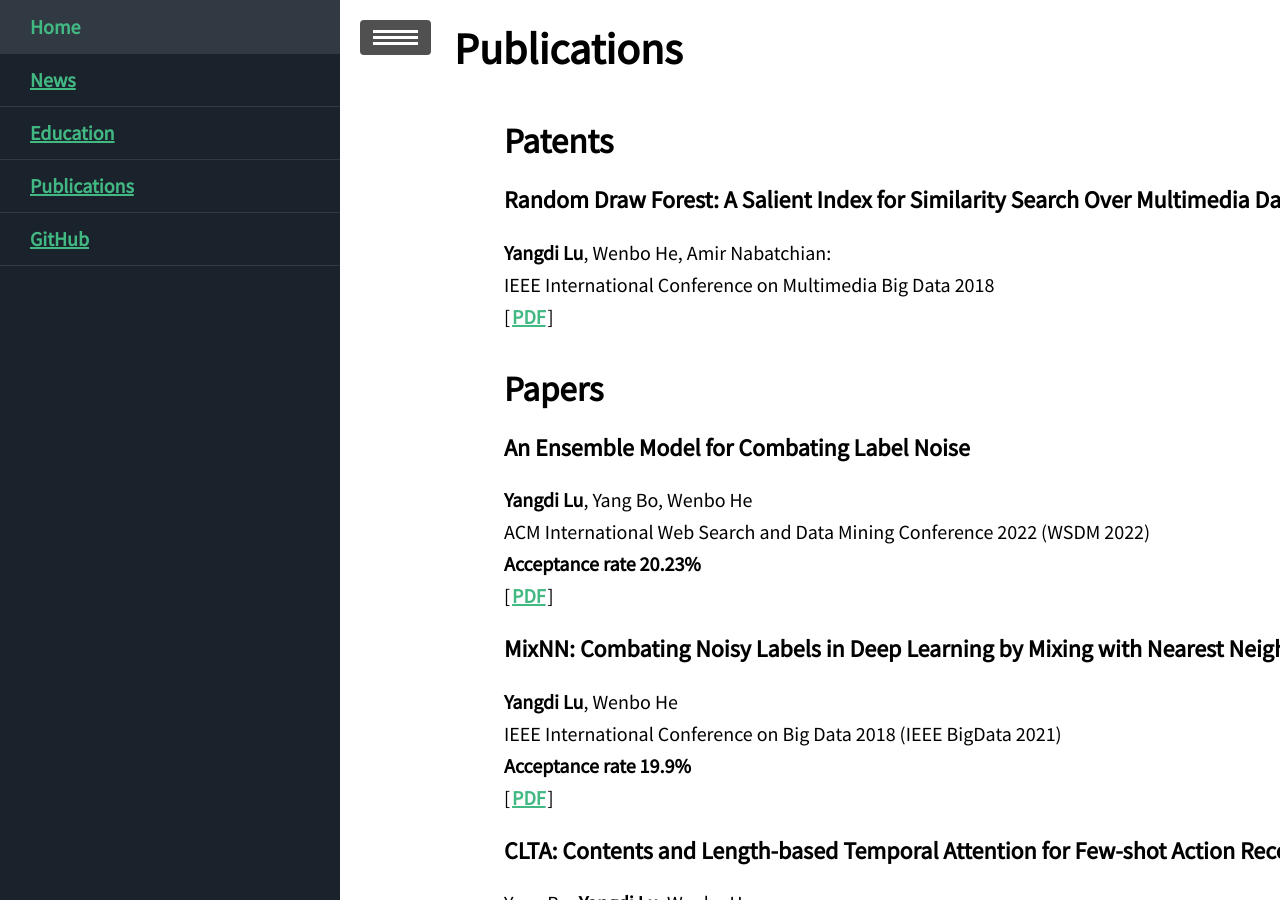
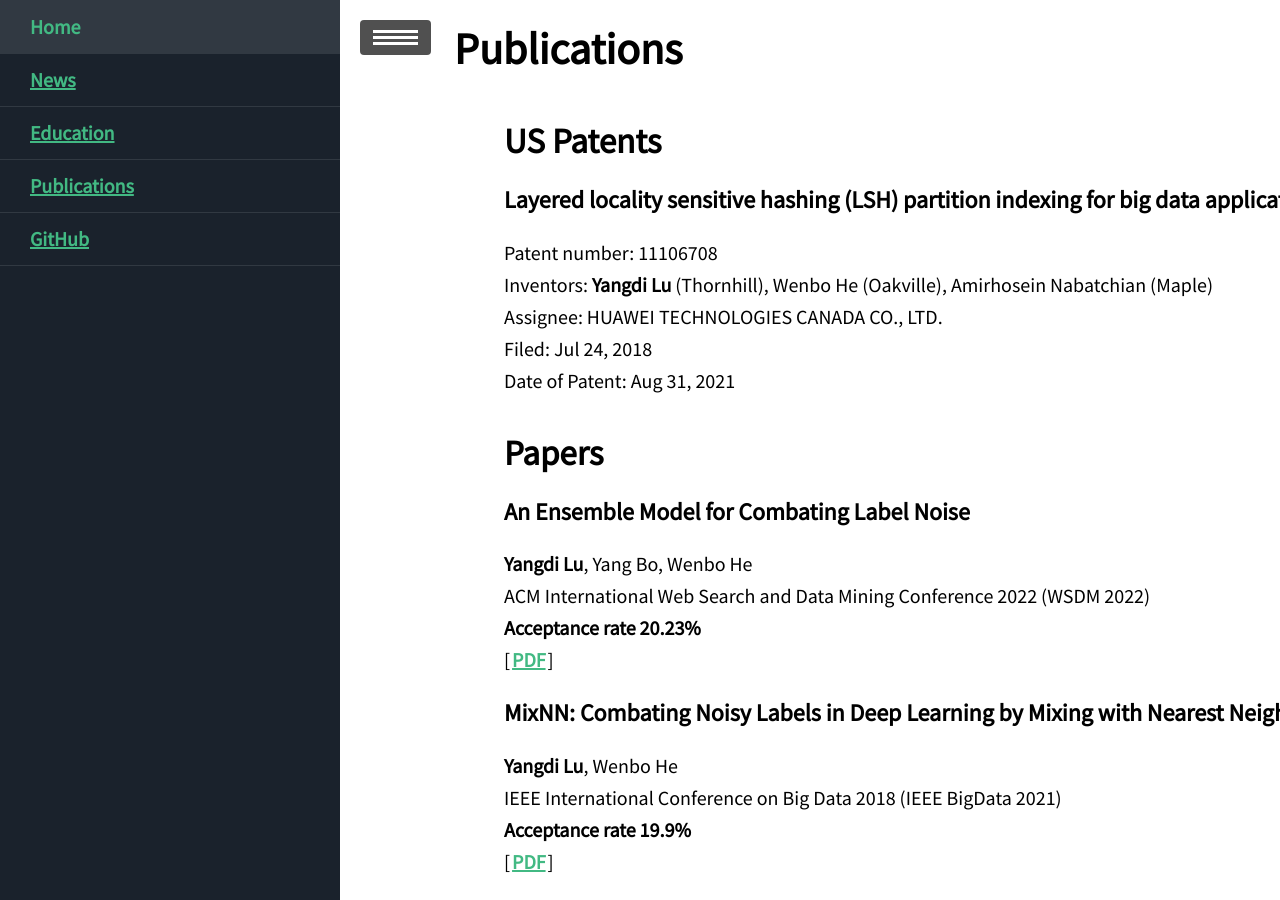
Before and after one commit to MacLLL/MacLLL.github.io, a Jekyll site: the page built from blog/tags.html, in a window 1280 px wide and 900 px high. Built offline with Jekyll 4.4.1, drawn with Linux system fonts in a browser that asks for light colours; nearby versions of some CDN libraries.

Commit message:
Update tags.html

```diff
--- a/blog/tags.html
+++ b/blog/tags.html
@@ -9,23 +9,29 @@ title: Publications
         <div class="container">
             <div class="row">
                 <div class="col-lg-12 text-center">
-                    <h2 class="section-heading">Patents</h2>
+                    <h2 class="section-heading">US Patents</h2>
                 </div>
             </div>
 
 
           <div class="row" id="seq">
                 <div class="col-lg-12">
-                    <h4 class="text-muted">Random Draw Forest: A Salient Index for Similarity Search Over Multimedia Data</h4>
+                    <h4 class="text-muted">Layered locality sensitive hashing (LSH) partition indexing for big data applications</h4>
                 </div>
                 <div class="col-md-12 text-muted">
-                    <b>Yangdi Lu</b>, Wenbo He, Amir Nabatchian:
+                        Patent number: 11106708
                 </div>
                 <div class="col-md-12 text-muted">
-                    IEEE International Conference on Multimedia Big Data 2018
+                        Inventors: <b>Yangdi Lu</b> (Thornhill), Wenbo He (Oakville), Amirhosein Nabatchian (Maple)
+                </div>
+                <div class="col-md-12 text-muted">
+                        Assignee: HUAWEI TECHNOLOGIES CANADA CO., LTD.
+                </div>
+                <div class="col-md-12 text-muted">
+                        Filed: Jul 24, 2018
                 </div>
                 <div class="col-md-12">
-                    [<a target="_blank" href="https://ieeexplore.ieee.org/document/8499436">PDF</a>]
+                        Date of Patent: Aug 31, 2021
                 </div>
             </div>
 
```
